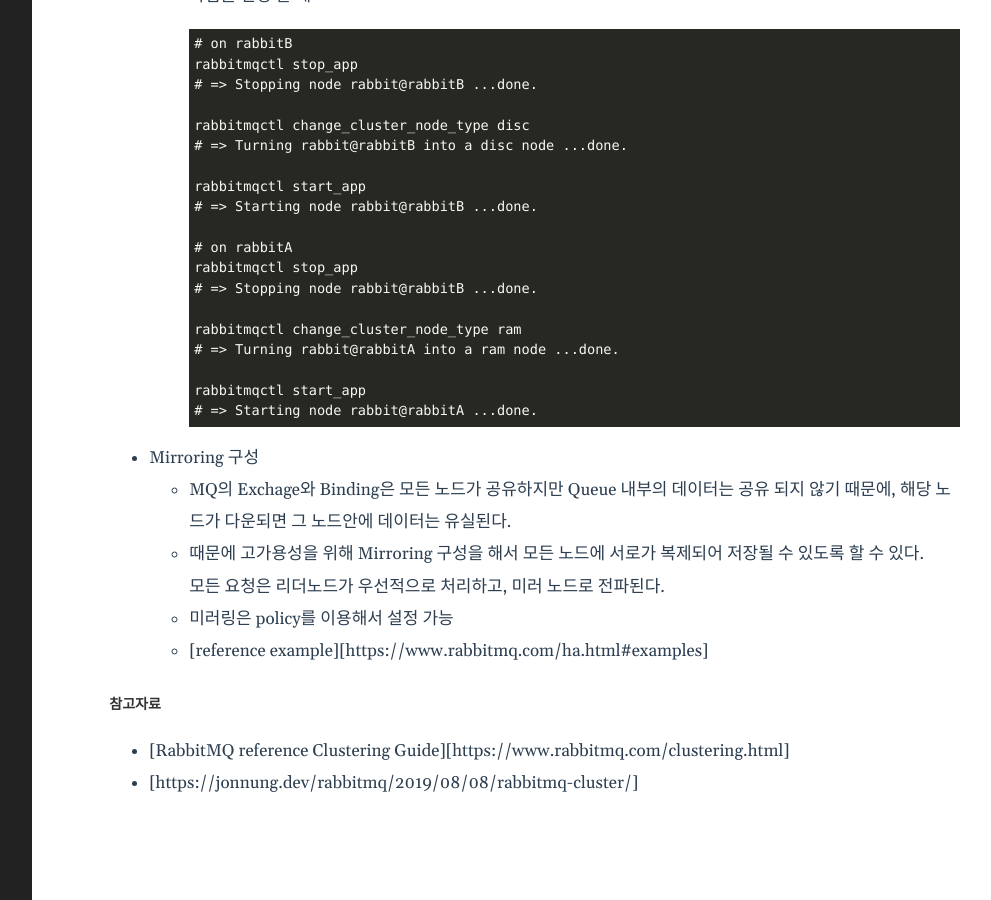
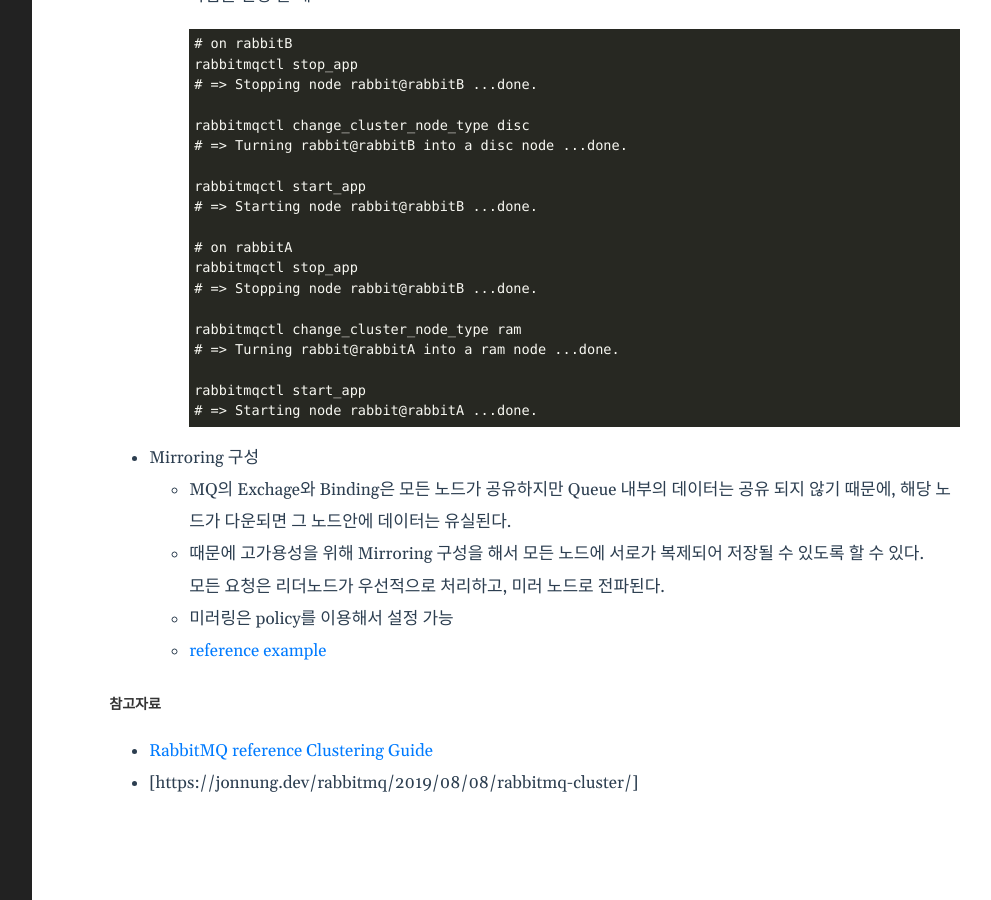
Before and after one commit to ejjoo/jekyll-theme-monos, a Jekyll site: the page built from _posts/2021-05-04-RabbitMQ-Clustering.md, in a window 1280 px wide and 900 px high, scrolled down 2638 px. Shown: the whole window, without its empty margins (243-1234 px from the left). Built offline with Jekyll 4.4.1, drawn with Linux system fonts in a browser that asks for light colours; comment, search, counter and statistics services are not loaded.

Commit message:
MQ_cluster

```diff
--- a/_posts/2021-05-04-RabbitMQ-Clustering.md
+++ b/_posts/2021-05-04-RabbitMQ-Clustering.md
@@ -156,11 +156,11 @@
 
   - 미러링은 policy를 이용해서 설정 가능
 
-  - [reference example][https://www.rabbitmq.com/ha.html#examples]
+  - [reference example](https://www.rabbitmq.com/ha.html#examples)
 
 
 
 ##### 참고자료
 
-- [RabbitMQ reference Clustering Guide][https://www.rabbitmq.com/clustering.html]
+- [RabbitMQ reference Clustering Guide](https://www.rabbitmq.com/clustering.html)
 - [https://jonnung.dev/rabbitmq/2019/08/08/rabbitmq-cluster/]
```
